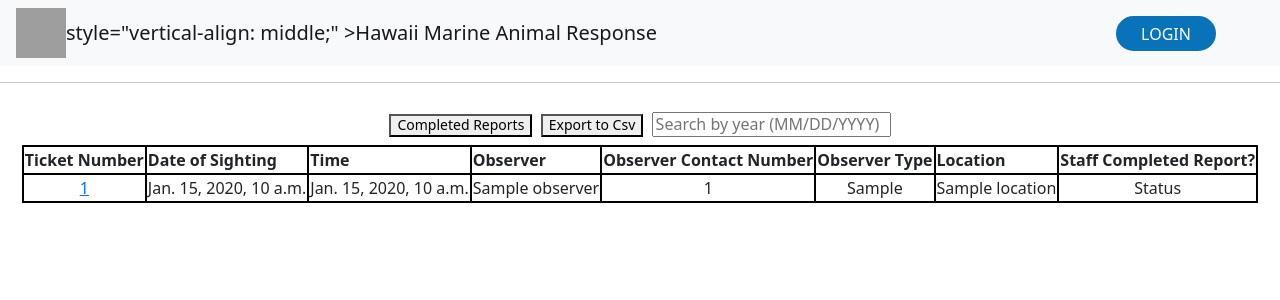
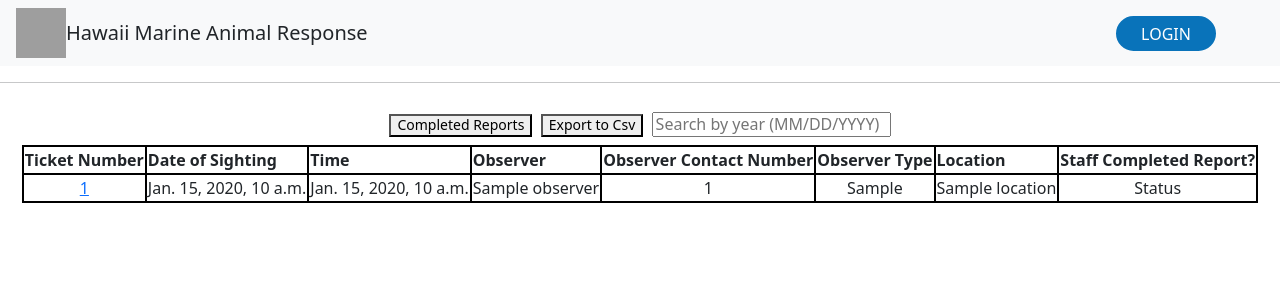
Before and after one commit to HACC2021/MARS, a Django app: template MARSproject/MARSapp/templates/hmarlanding.html in a window 1280 px wide. Shown: the top 300 px of the page. Run offline with Django 3.2, Linux system fonts and the light colour scheme; the template is opened without the code that fills it: most values are stand-ins (such as "Sample title", 1, 10 or a date in 2020); parts of the project's set-up code (start-up, migrations or seed data) failed here and were passed over; some libraries are stand-ins or nearby versions; grey boxes are pictures that could not be loaded.

Commit message:
11/13 Fixed minor text issues

```diff
--- a/MARSproject/MARSapp/templates/formselect.html
+++ b/MARSproject/MARSapp/templates/formselect.html
@@ -153,7 +153,7 @@
               </h1>
 
         </button>
-          </center>
+        </center>
       </div>
 
 
--- a/MARSproject/MARSapp/templates/hmarlanding.html
+++ b/MARSproject/MARSapp/templates/hmarlanding.html
@@ -26,8 +26,6 @@
           style="vertical-align: middle;" width="50" height="50">
           <a
             class="navbar-brand"
-<!--            href="HOMEPAGE"-->
-            style="vertical-align: middle;"
             >Hawaii Marine Animal Response</a
           >
           <div style="position: fixed; right:5%; top:2%;">
--- a/MARSproject/MARSapp/templates/registration/login.html
+++ b/MARSproject/MARSapp/templates/registration/login.html
@@ -153,8 +153,6 @@
             }
       }
     </style>
-
-    <
     <br />
   </body>
   <!--Footer-->
```
